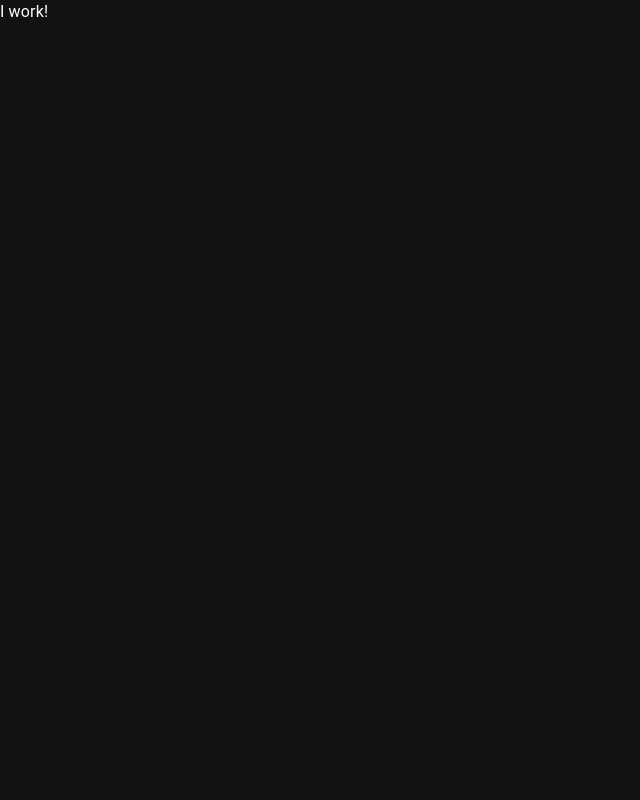
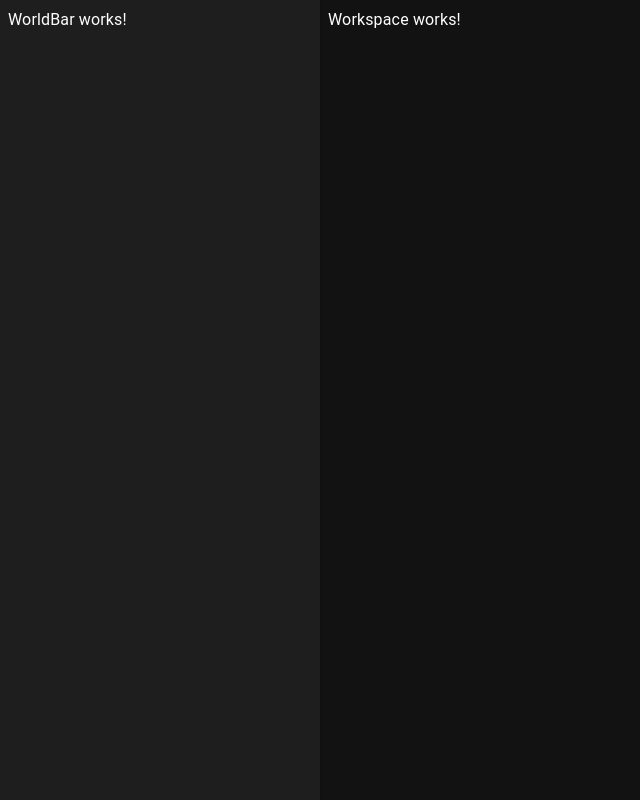
Before and after one commit to coreapostrophe/singularity, a React (Vite) app in the folder packages/views/: page / in a window 1280 px wide. Shown: the whole page, without its empty margins (0-640 px from the left). Built offline with nearby package versions, Linux system fonts and the light colour scheme.

Commit message:
chore: created initial layout containers

```diff
--- a/packages/views/src/components/Layout/index.tsx
+++ /dev/null
@@ -1,8 +0,0 @@
-import { Box } from '@mui/material';
-import { FC } from 'react';
-
-const Layout: FC = () => {
-  return <Box>I work!</Box>;
-};
-
-export default Layout;
--- /dev/null
+++ b/packages/views/src/components/layout/home/index.tsx
@@ -0,0 +1,19 @@
+import { Grid2 as Grid } from '@mui/material';
+import { FC } from 'react';
+import WorldBar from '../world-bar';
+import Workspace from '../workspace';
+
+const Home: FC = () => {
+  return (
+    <Grid container wrap="nowrap" height="100%">
+      <Grid minWidth="20rem">
+        <WorldBar />
+      </Grid>
+      <Grid size="grow">
+        <Workspace />
+      </Grid>
+    </Grid>
+  );
+};
+
+export default Home;
--- /dev/null
+++ b/packages/views/src/components/layout/workspace/index.tsx
@@ -0,0 +1,8 @@
+import { Box } from '@mui/material';
+import { FC } from 'react';
+
+const Workspace: FC = () => {
+  return <Box p={1}>Workspace works!</Box>;
+};
+
+export default Workspace;
--- /dev/null
+++ b/packages/views/src/components/layout/world-bar/index.tsx
@@ -0,0 +1,12 @@
+import { Paper } from '@mui/material';
+import { FC } from 'react';
+
+const WorldBar: FC = () => {
+  return (
+    <Paper square sx={{ height: '100%', p: 1 }} elevation={1}>
+      WorldBar works!
+    </Paper>
+  );
+};
+
+export default WorldBar;
--- a/packages/views/src/singularity.tsx
+++ b/packages/views/src/singularity.tsx
@@ -1,10 +1,10 @@
 import { Box } from '@mui/material';
-import Layout from './components/Layout';
+import Home from './components/layout/home';
 
 function Singularity() {
   return (
-    <Box>
-      <Layout />
+    <Box height="100vh">
+      <Home />
     </Box>
   );
 }
```
Also changed, not shown: package.json (+6 -5 lines), 2 other files (tests, documents, lock files or other folders).
